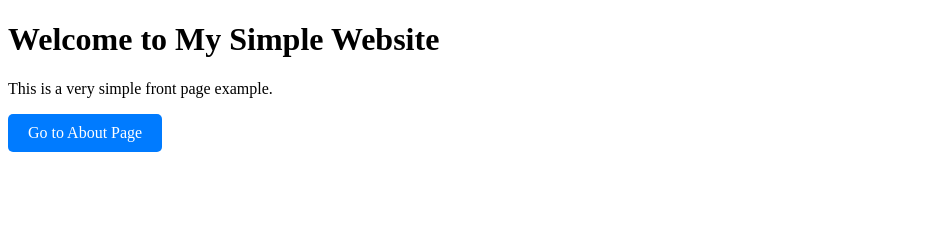
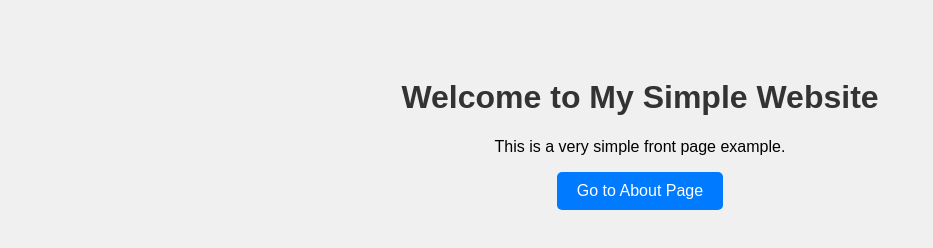
Before and after one commit to DionKumnova/DionKumnova, a plain HTML site: page index.html in a window 1280 px wide. Shown: the whole page, without its empty margins (0-933 px from the left). Drawn offline with Linux system fonts and the light colour scheme.

Commit message:
Update index.html

```diff
--- a/index.html
+++ b/index.html
@@ -4,10 +4,11 @@
     <meta charset="UTF-8">
     <meta name="viewport" content="width=device-width, initial-scale=1.0">
     <title>Simple Front Page</title>
+    <link rel="stylesheet" href="styles.css"> <!-- Linking to an external CSS file -->
 </head>
 <body>
     <h1>Welcome to My Simple Website</h1>
     <p>This is a very simple front page example.</p>
-    <p><a href="about.html" style="display: inline-block; padding: 10px 20px; font-size: 16px; text-align: center; cursor: pointer; text-decoration: none; color: #fff; background-color: #007BFF; border: none; border-radius: 5px;">Go to About Page</a></p>
+    <p><a href="about.html" class="button">Go to About Page</a></p>
 </body>
 </html>
```
